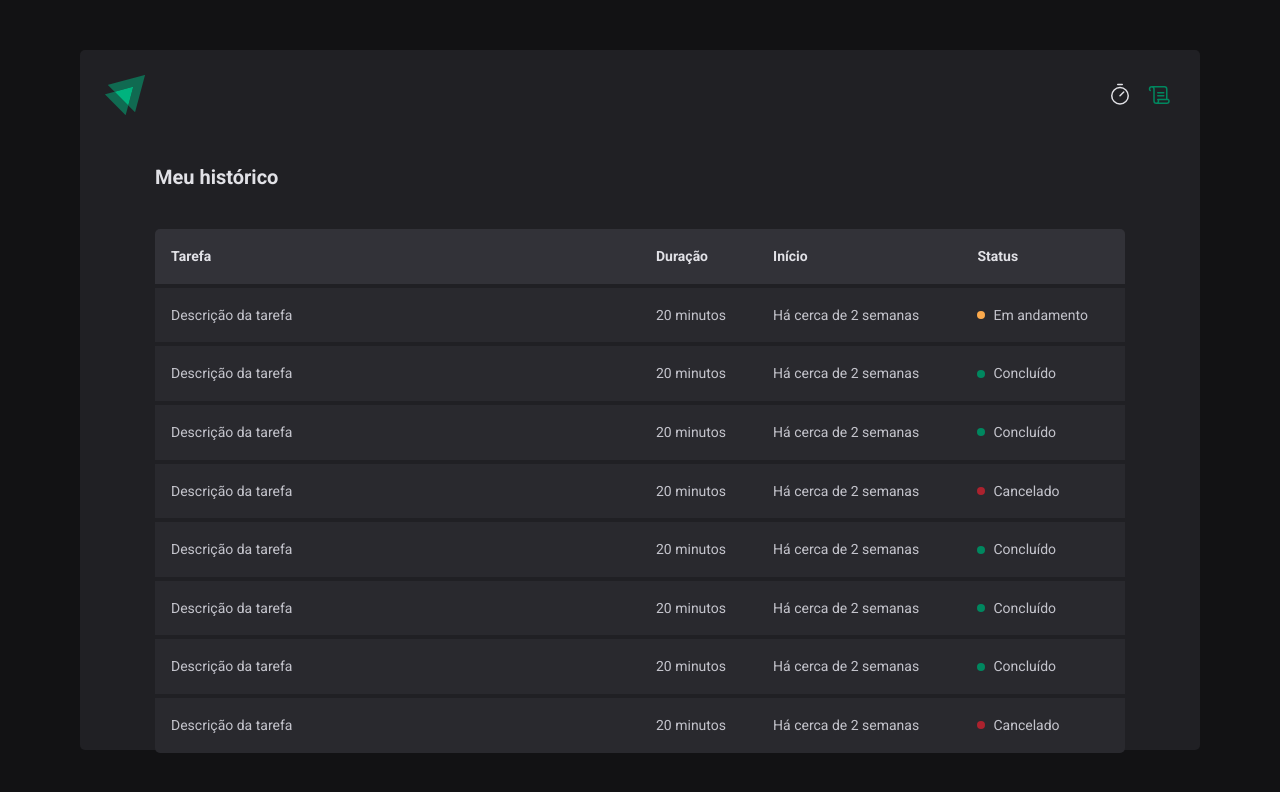
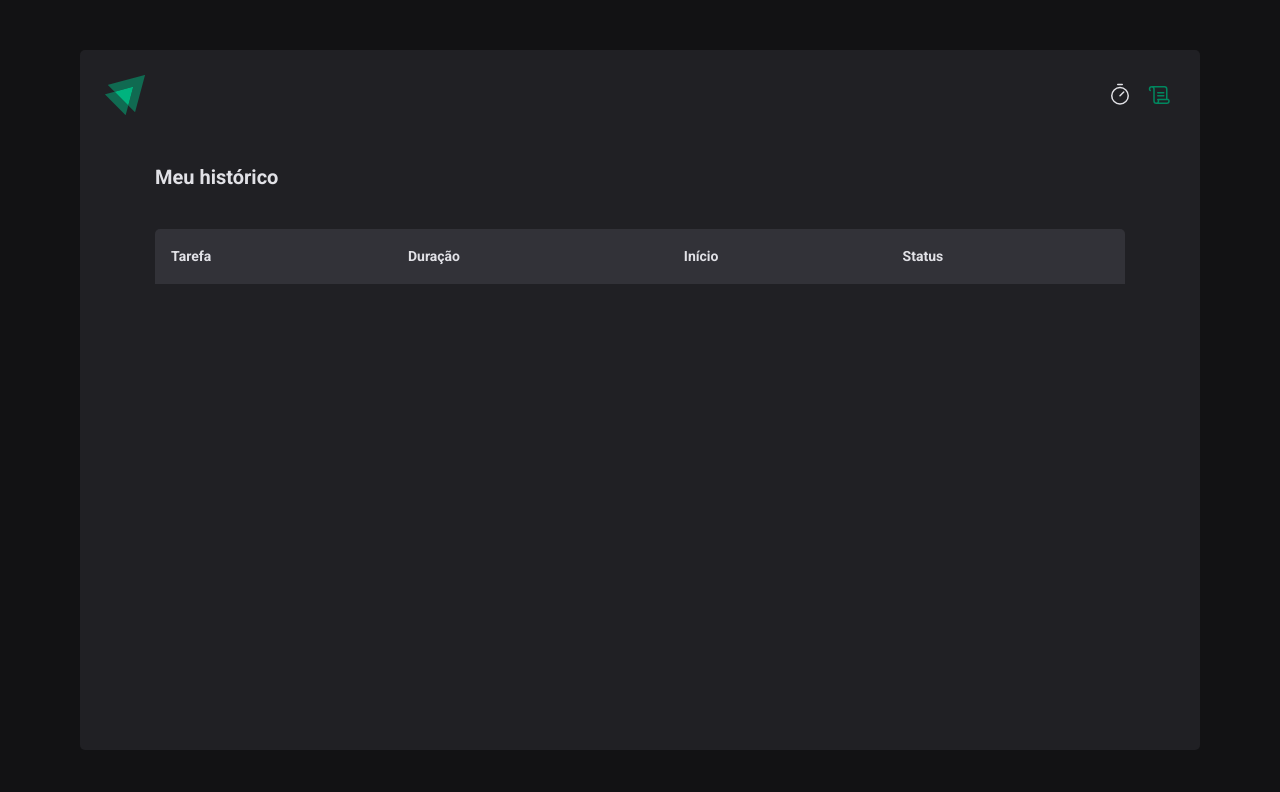
Before and after one commit to aeagiraldelli/02-ignite-timer, a React (Vite) app: page /history in a window 1280 px wide. Shown: the top 792 px of the page. Built offline with nearby package versions, Linux system fonts and the light colour scheme.

Commit message:
feat: list cycles history.

```diff
--- a/src/contexts/CyclesContext.tsx
+++ b/src/contexts/CyclesContext.tsx
@@ -19,7 +19,8 @@
   onCycleFinished: (cycle: Cycle) => void;
   totalCountdownMinutes: number;
   onCreateNewWorkCycle: (data: CreateCycleData) => void,
-  interruptCurrentWorkCycle: () => void
+  interruptCurrentWorkCycle: () => void,
+  cycles: Cycle[]
 }
 
 export const CyclesContext = createContext({} as CyclesContextData)
@@ -76,7 +77,8 @@
         onCycleFinished: cycleFinished,
         totalCountdownMinutes: activeWorkCycle ? activeWorkCycle?.totalMinutes : 0,
         onCreateNewWorkCycle: newWorkCycle,
-        interruptCurrentWorkCycle: handleInterruptWorkCycle
+        interruptCurrentWorkCycle: handleInterruptWorkCycle,
+        cycles: cycles
       }}>
       {children}
     </CyclesContext.Provider>
--- a/src/pages/History/index.tsx
+++ b/src/pages/History/index.tsx
@@ -1,6 +1,11 @@
+import { useContext } from "react";
+import { formatDistanceToNow } from "date-fns";
+import { ptBR } from "date-fns/locale/pt-BR";
 import { HistoryContainer, HistoryList, TaskStatus } from "./styles";
+import { CyclesContext } from "../../contexts/CyclesContext";
 
 export function History() {
+  const { cycles } = useContext(CyclesContext)
   return (
     <HistoryContainer>
       <h1>Meu histórico</h1>
@@ -15,70 +20,23 @@
             </tr>
           </thead>
           <tbody>
-            <tr>
-              <td>Descrição da tarefa</td>
-              <td>20 minutos</td>
-              <td>Há cerca de 2 semanas</td>
-              <td>
-                <TaskStatus $statusValue="andamento">Em andamento</TaskStatus>
-              </td>
-            </tr>
-            <tr>
-              <td>Descrição da tarefa</td>
-              <td>20 minutos</td>
-              <td>Há cerca de 2 semanas</td>
-              <td>
-                <TaskStatus $statusValue="concluido">Concluído</TaskStatus>
-              </td>
-            </tr>
-            <tr>
-              <td>Descrição da tarefa</td>
-              <td>20 minutos</td>
-              <td>Há cerca de 2 semanas</td>
-              <td>
-                <TaskStatus $statusValue="concluido">Concluído</TaskStatus>
-              </td>
-            </tr>
-            <tr>
-              <td>Descrição da tarefa</td>
-              <td>20 minutos</td>
-              <td>Há cerca de 2 semanas</td>
-              <td>
-                <TaskStatus $statusValue="cancelado">Cancelado</TaskStatus>
-              </td>
-            </tr>
-            <tr>
-              <td>Descrição da tarefa</td>
-              <td>20 minutos</td>
-              <td>Há cerca de 2 semanas</td>
-              <td>
-                <TaskStatus $statusValue="concluido">Concluído</TaskStatus>
-              </td>
-            </tr>
-            <tr>
-              <td>Descrição da tarefa</td>
-              <td>20 minutos</td>
-              <td>Há cerca de 2 semanas</td>
-              <td>
-                <TaskStatus $statusValue="concluido">Concluído</TaskStatus>
-              </td>
-            </tr>
-            <tr>
-              <td>Descrição da tarefa</td>
-              <td>20 minutos</td>
-              <td>Há cerca de 2 semanas</td>
-              <td>
-                <TaskStatus $statusValue="concluido">Concluído</TaskStatus>
-              </td>
-            </tr>
-            <tr>
-              <td>Descrição da tarefa</td>
-              <td>20 minutos</td>
-              <td>Há cerca de 2 semanas</td>
-              <td>
-                <TaskStatus $statusValue="cancelado">Cancelado</TaskStatus>
-              </td>
-            </tr>
+            {cycles ? cycles.map(cycle => {
+              return (
+                <tr key={cycle.id}>
+                  <td>{cycle.task}</td>
+                  <td>{cycle.totalMinutes} minutos</td>
+                  <td>{formatDistanceToNow(cycle.startDate, {
+                    addSuffix: true,
+                    locale: ptBR
+                  })}</td>
+                  <td>
+                    {cycle.finishedDate && (<TaskStatus $statusValue="concluido">Concluído</TaskStatus>)}
+                    {cycle.interruptedDate && (<TaskStatus $statusValue="cancelado">Cancelado</TaskStatus>)}
+                    {!cycle.finishedDate && !cycle.interruptedDate && (<TaskStatus $statusValue="andamento">Em andamento</TaskStatus>)}
+                  </td>
+                </tr>
+              )
+            }) : <div></div>}
           </tbody>
         </table>
       </HistoryList>
--- a/src/pages/Home/index.tsx
+++ b/src/pages/Home/index.tsx
@@ -1,7 +1,7 @@
 import { useContext } from "react";
 import { HandPalm, Play } from "@phosphor-icons/react";
+import { FormProvider, useForm } from "react-hook-form";
 import * as z from 'zod';
-import { FormProvider, useForm } from "react-hook-form";
 import { zodResolver } from "@hookform/resolvers/zod";
 import { NewWorkCycleForm } from "./Components/NewWorkCycleForm";
 import { Countdown } from "./Components/Countdown";
```
